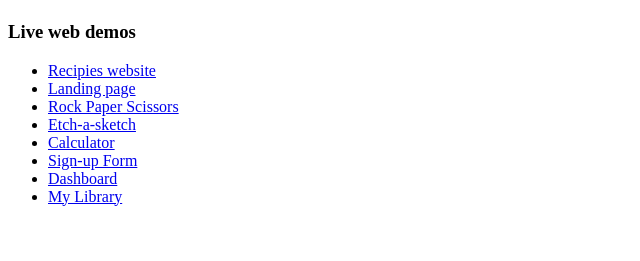
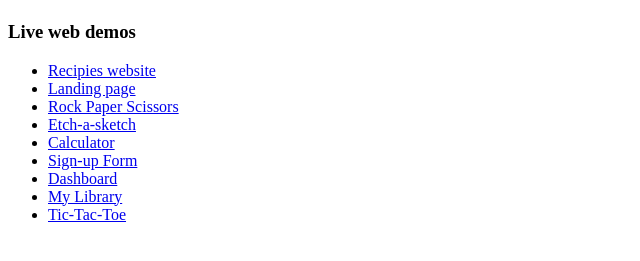
Before and after one commit to natecramer/natecramer.github.io, a plain HTML site: page index.html in a window 1280 px wide. Shown: the part 59-320 px from the top of the page, without its empty margins (0-640 px from the left). Drawn offline with Linux system fonts and the light colour scheme.

Commit message:
Add Tic-Tac-Toe

```diff
--- a/index.html
+++ b/index.html
@@ -18,6 +18,7 @@
         <li><a href="https://natecramer.github.io/odin-sign-up-form">Sign-up Form</a></li>
         <li><a href="https://natecramer.github.io/odin-dashboard">Dashboard</a></li>
         <li><a href="https://natecramer.github.io/odin-my-library">My Library</a></li>
+        <li><a href="https://natecramer.github.io/tic-tac-toe">Tic-Tac-Toe</a></li>
     </ul>
 </body>
 </html>
```
